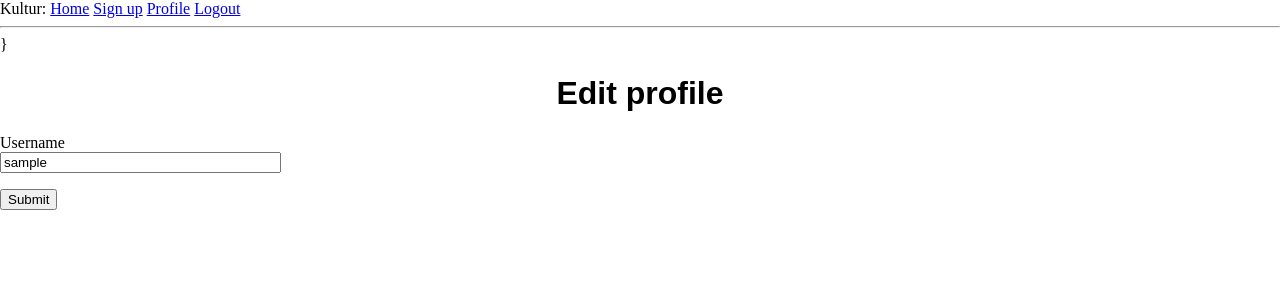
After one commit to mtfalch/kulTUR, a Flask app: page /edit_profile in a window 1280 px wide. The commit adds this page. Shown: the top 300 px of the page. Run offline with Flask 2, Linux system fonts and the light colour scheme; the visitor is signed in with stand-in values (Sample User, id 1); data comes from the database, SQL or seed files in the repository; both versions use the stored data as it was after the commit; some libraries are stand-ins or nearby versions.

Commit message:
Added edit_profile

```diff
--- a/app/forms.py
+++ b/app/forms.py
@@ -1,5 +1,5 @@
 from flask_wtf import FlaskForm
-from wtforms import StringField, SelectField, PasswordField, BooleanField, DateField, SubmitField, IntegerField
+from wtforms import StringField, PasswordField, BooleanField, SubmitField, TextAreaField
 from wtforms.validators import DataRequired, EqualTo, ValidationError, Email, Length
 from app.models import User
 
@@ -58,3 +58,8 @@ class SignUpForm(FlaskForm):
         if length and uppercase and digit:
             return True
         return False
+
+
+class EditProfileForm(FlaskForm):
+    username = StringField('Username', validators=[DataRequired()])
+    submit = SubmitField('Submit')
--- a/app/models.py
+++ b/app/models.py
@@ -5,8 +5,6 @@ from flask_login import UserMixin
 @login.user_loader
 def load_user(id):
     return User.query.get(int(id))
-
-
 
 class User(UserMixin, db.Model):
     id = db.Column(db.Integer, primary_key=True)
--- a/app/routes.py
+++ b/app/routes.py
@@ -2,7 +2,7 @@ from flask import render_template, flash, redirect, url_for, request
 from werkzeug.urls import url_parse
 from app import app, db
 from flask_login import current_user, login_user, logout_user, login_required
-from app.forms import SignUpForm, LoginForm
+from app.forms import SignUpForm, LoginForm, EditProfileForm
 from app.models import User
 
 @app.route('/')
@@ -47,3 +47,23 @@ def signup():
         flash('Congratulations, you are now a registered user!')
         return redirect(url_for('mainpage'))
     return render_template('signup.html', title='Register', form=form)
+
+@app.route('/user/<username>')
+@login_required
+def user(username):
+    user = User.query.filter_by(username=username).first_or_404()
+    return render_template('user.html', user=user)
+
+
+@app.route('/edit_profile', methods=['GET', 'POST'])
+@login_required
+def edit_profile():
+    form = EditProfileForm()
+    if form.validate_on_submit():
+        current_user.username = form.username.data
+        db.session.commit()
+        flash('Your changes have been saved.')
+        return redirect(url_for('edit_profile'))
+    elif request.method == 'GET':
+        form.username.data = current_user.username
+    return render_template('edit_profile.html', title='Edit profile', form = form)
--- a/app/templates/base.html
+++ b/app/templates/base.html
@@ -34,6 +34,7 @@
         {% if current_user.is_anonymous %}
         <a href="{{ url_for('login') }}">Login</a>
         {% else %}
+        <a href="{{ url_for('user', username=current_user.username) }}">Profile</a>
         <a href="{{ url_for('logout') }}">Logout</a>
         {% endif %}
     </div>
--- /dev/null
+++ b/app/templates/edit_profile.html
@@ -0,0 +1,16 @@
+{% extends "base.html" %}}
+
+{% block content %}}
+    <h1> Edit profile </h1>
+    <form action="" method="post">
+        {{ form.hidden_tag() }}
+        <p>
+            {{ form.username.label }}<br>
+            {{ form.username(size=32) }}<br>
+            {% for error in form.username.errors %}
+            <span style = "color: red;">[{{ error }}]</span>
+            {% endfor %}
+        </p>
+        <p> {{ form.submit() }}</p>
+    </form>
+{% endblock %}
```
Also changed, not shown: app/templates/user.html (added, +8 -0 lines), app.db.
